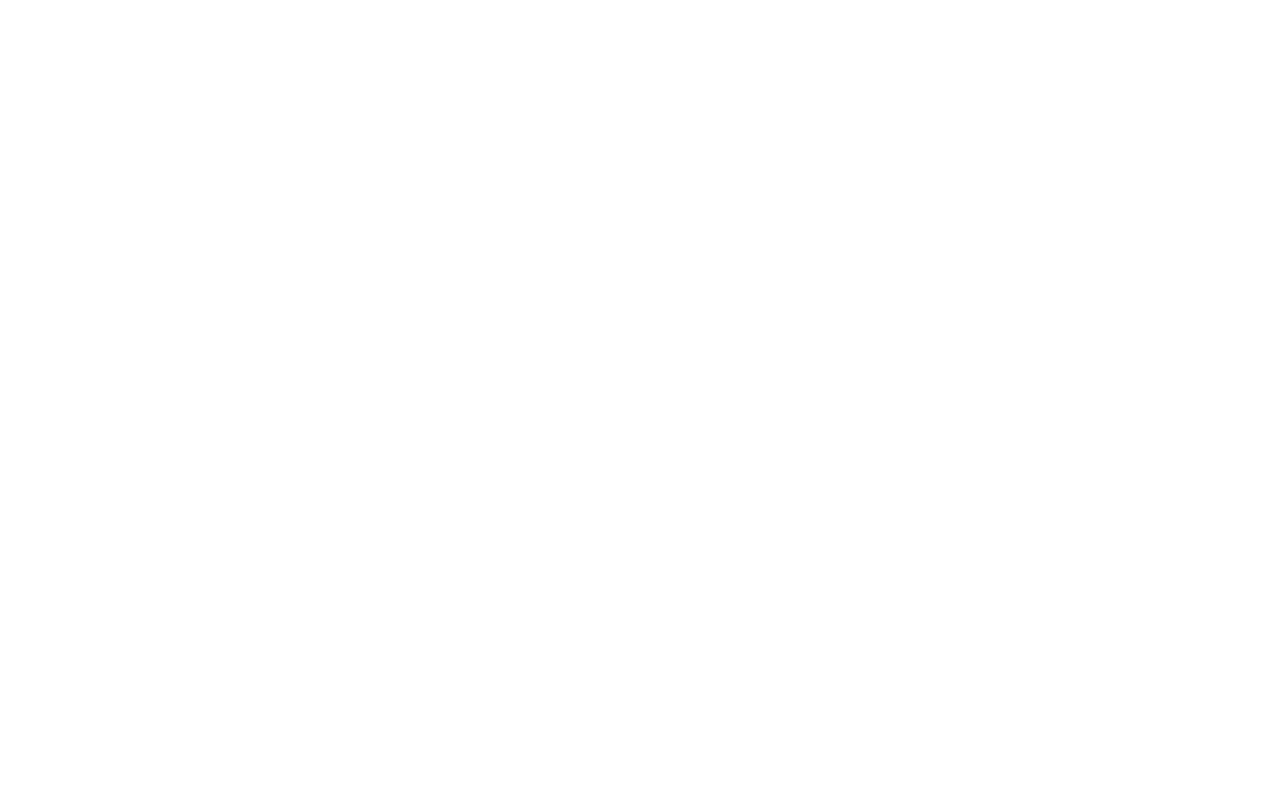
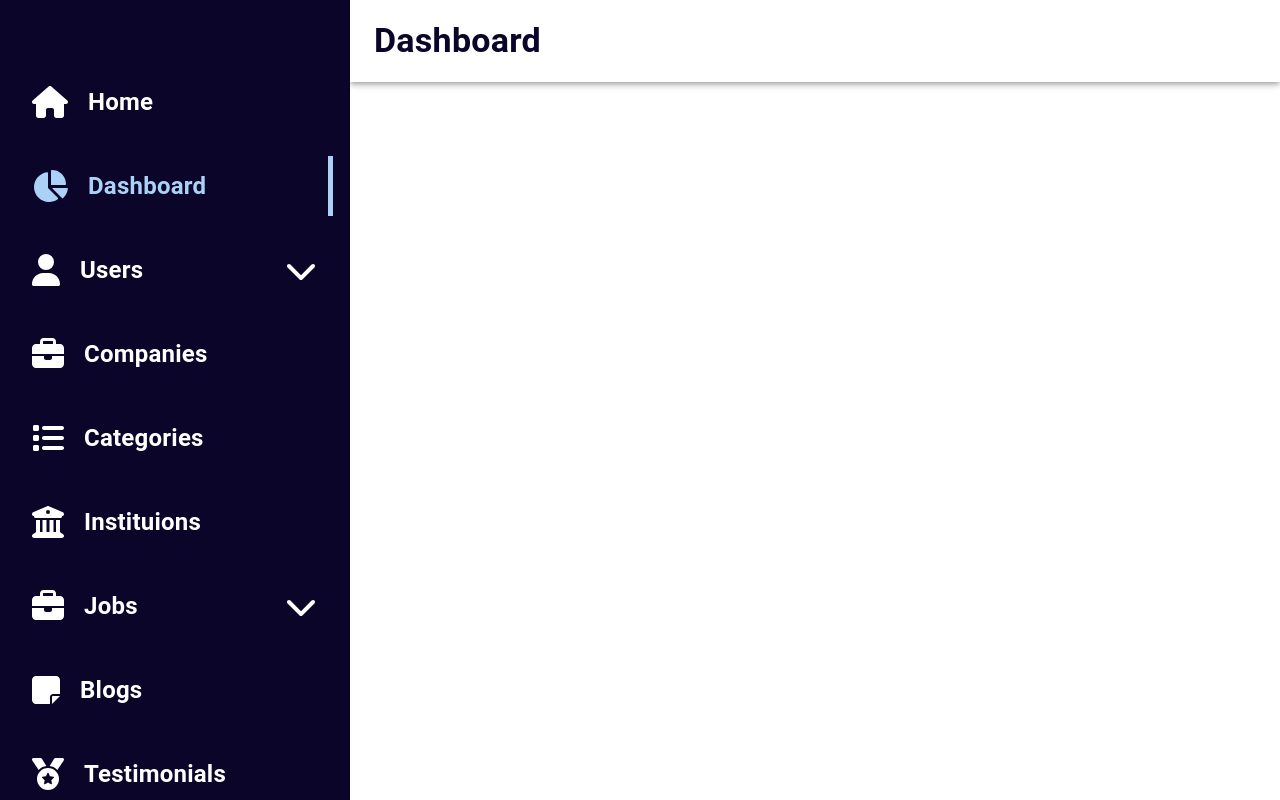
Before and after one commit to Rona1R/LabKurs2_JobApp, a React (Create React App) app in the folder frontend/: page /dashboard in a window 1280 px wide. Before the commit this address had no page. Built offline with nearby package versions, Linux system fonts and the light colour scheme.

Commit message:
dashboard layout
added sidebar (items that appear in sidebar not yet distinguished by role)

```diff
--- /dev/null
+++ b/frontend/src/components/dashboard/CollapsableMenu.jsx
@@ -0,0 +1,84 @@
+import React, { useState } from "react";
+import {
+  List,
+  ListItemButton,
+  ListItemText,
+  Collapse,
+  ListItem,
+} from "@mui/material";
+import { ThemeProvider, createTheme } from "@mui/material/styles";
+import { FontAwesomeIcon } from "@fortawesome/react-fontawesome";
+import { faChevronUp, faChevronDown } from "@fortawesome/free-solid-svg-icons";
+import { Link } from "react-router";
+import "./styles/dashboardSidebar.css";
+
+const theme = createTheme({
+  components: {
+    MuiListItemText: {
+      styleOverrides: {
+        primary: {
+          fontWeight: "bold",
+          fontSize: "1.5rem",
+        },
+      },
+    },
+  },
+});
+
+function CollapsableMenu(props) {
+  const [open, setOpen] = useState(false);
+
+  const handleClick = () => {
+    setOpen(!open);
+  };
+
+  return (
+    <ThemeProvider theme={theme}>
+      <List sx={{ bgcolor: "inherit",mb:1} } component="nav" disablePadding>
+        <ListItem /*sx={{pl:4}} */>
+          <ListItemButton onClick={handleClick}>
+          <FontAwesomeIcon
+            icon={props.fontAwesomeIcon}
+            style={{ fontSize: "2rem" ,paddingRight: "20px" }}
+          />
+            <ListItemText primary={props.name} />
+            {open ? (
+              <FontAwesomeIcon
+                icon={faChevronUp}
+                style={{ fontSize: "2rem" }}
+              />
+            ) : (
+              <FontAwesomeIcon
+                icon={faChevronDown}
+                style={{ fontSize: "2rem" }}
+              />
+            )}
+          </ListItemButton>
+        </ListItem>
+        <Collapse in={open} timeout="auto" unmountOnExit>
+          <List component="div" disablePadding>
+            {props.children.map((child, index) => (
+              <ListItem key={index}>
+                <Link
+                  to={child.path}
+                  style={{ color: "white", width: "100%" }}
+                  className={`dashboard-sidebar-link ${props.currentLocation === child.path ? 'active' : ''}`}
+                >
+                  <ListItemButton sx={{ pl:4 }}>
+                    <FontAwesomeIcon
+                      icon={child.fontAwesomeIcon}
+                      style={{ fontSize: "2rem",paddingRight:"20px" }}
+                    />
+                    <ListItemText primary={child.name} />
+                  </ListItemButton>
+                </Link>
+              </ListItem>
+            ))}
+          </List>
+        </Collapse>
+      </List>
+    </ThemeProvider>
+  );
+}
+
+export default CollapsableMenu;
--- /dev/null
+++ b/frontend/src/components/dashboard/styles/dashboardSidebar.css
@@ -0,0 +1,9 @@
+.dashboard-sidebar-link:hover{
+    color: hsl(210, 100%, 80%) !important
+}
+
+
+.dashboard-sidebar-link.active{
+    color: hsl(210, 81%, 82%) !important;
+    border-right: 5px solid hsl(210, 81%, 82%);
+}
--- /dev/null
+++ b/frontend/src/pages/Dashboard/Dashboard.jsx
@@ -0,0 +1,273 @@
+import React, { useState } from "react";
+import {
+  Box,
+  AppBar,
+  Toolbar,
+  Typography,
+  Drawer,
+  List,
+  ListItem,
+  ListItemText,
+  IconButton,
+  ListItemButton,
+  Button,
+} from "@mui/material";
+import { createTheme, ThemeProvider } from "@mui/material/styles";
+import MenuIcon from "@mui/icons-material/Menu";
+import { Outlet } from "react-router-dom";
+import { Link } from "react-router-dom";
+import CollapsableMenu from "components/dashboard/CollapsableMenu";
+import { faBriefcase, faChartPie, faCircleCheck, faClipboard, faComputer,faFolderOpen, faHouse, faList, faMedal, faNoteSticky, faTable, faUniversity, faUser, faUserTie, faX } from "@fortawesome/free-solid-svg-icons";
+import { FontAwesomeIcon } from "@fortawesome/react-fontawesome";
+import "../../components/dashboard/styles/dashboardSidebar.css";
+import { useLocation } from "react-router-dom";
+
+const theme = createTheme({
+  components: {
+    MuiListItemText: {
+      styleOverrides: {
+        primary: {
+          fontWeight: "bold",
+          fontSize: "1.5rem",
+        },
+      },
+    },
+  },
+});
+const drawerWidth = 350;
+
+const navLinks = [
+  {
+    name: "Home",
+    path: "/",
+    fontAwesomeIcon: faHouse,
+  },
+  {
+    name:"Dashboard",
+    path:"/dashboard",
+    fontAwesomeIcon:faChartPie
+  },
+  {
+    name:"Users",
+    fontAwesomeIcon: faUser,
+    children: [
+      {
+        fontAwesomeIcon: faTable,
+        name:"All Users",
+        path:"/dashboard/users"
+
+      },{
+        fontAwesomeIcon: faUserTie,
+        name:"Employers",
+        path:"/dashboard/employers"
+      },{
+        fontAwesomeIcon: faCircleCheck,
+        name:"Roles",
+        path:"/"
+      }
+    ]
+  },
+  {
+    name: "Companies",
+    path: "/dashboard/companies",
+    fontAwesomeIcon: faBriefcase,
+  },
+  {
+    name: "Categories",
+    path: "/dashboard/categories",
+    fontAwesomeIcon: faList,
+  },
+  {
+    name : "Instituions",
+    path:"/",
+    fontAwesomeIcon : faUniversity
+  },
+  {
+    name : "Jobs",
+    fontAwesomeIcon: faBriefcase,
+    children : [
+      {
+        fontAwesomeIcon : faFolderOpen,
+        name : "Postings",
+        path:"/dashboard/jobPostings"
+      },{
+        fontAwesomeIcon : faClipboard,
+        name : "Applications",
+        path:"/"
+      },{
+        fontAwesomeIcon : faComputer,
+        name : "Interviews",
+        path:"/"
+      }
+    ]
+  },
+  {
+    name : "Blogs",
+    fontAwesomeIcon: faNoteSticky,
+    path:"/"
+  },{
+    name: "Testimonials",
+    fontAwesomeIcon:faMedal,
+    path:"/"
+  }
+];
+
+function Dashboard() {
+  const [mobileOpen, setMobileOpen] = useState(false);
+  const location = useLocation();
+  // console.log(location);
+
+  const handleDrawerToggle = () => {
+    setMobileOpen(!mobileOpen);
+  };
+
+  const drawer = (
+    <Box sx={{ overflow: "auto" }}>
+      <List sx={{ mt: 7 }}>
+        {navLinks.map((item, index) =>
+          item.children ? (
+            <CollapsableMenu
+              key={index}
+              name={item.name}
+              fontAwesomeIcon={item.fontAwesomeIcon}
+              children={item.children}
+              currentLocation = {location.pathname}
+            />
+          ) : (
+            <ListItem key={index} sx={{ mb: 1 }}>
+              <Link
+                to={item.path}
+                style={{ color: "white", width: "100%" }}
+                className={`dashboard-sidebar-link ${location.pathname === item.path ? 'active' : ''}`}
+              >
+                <ListItemButton>
+                  <FontAwesomeIcon
+                    icon={item.fontAwesomeIcon}
+                    fontSize={"2rem"}
+                    style={{ paddingRight: "20px" }}
+                  />
+                  <ListItemText primary={item.name} />
+                </ListItemButton>
+              </Link>
+            </ListItem>
+          )
+        )}
+      </List>
+    </Box>
+  );
+
+  return (
+    <ThemeProvider theme={theme}>
+      <Box sx={{ display: "flex"}}>
+        {/* AppBar                            , ml: { md: `${drawerWidth}px`                                     // ml - margin-left ...*/}
+        <AppBar
+          position="fixed"
+          sx={{
+            width: { md: `calc(100% - ${drawerWidth}px)` },
+            backgroundColor: "#fff",
+            ml: { md: `${drawerWidth}px` },
+          }}
+        >
+          <Toolbar sx={{ padding: "20px" }}>
+            <IconButton
+              color="inherit"
+              aria-label="open drawer"
+              edge="start"
+              onClick={handleDrawerToggle}
+              sx={{ mr: 2, display: { md: "none" } }}
+            >
+              <MenuIcon
+                sx={{
+                  fontSize: "40px",
+                  color: "#010529",
+                  stroke: "#010529",
+                  strokeWidth: 1,
+                }}
+              />
+            </IconButton>
+            <Typography
+              variant="h4"
+              noWrap
+              component="div"
+              sx={{ color: "#0A0529", fontWeight: "bold" }}
+            >
+              Dashboard
+            </Typography>
+          </Toolbar>
+        </AppBar>
+
+        {/* Sidebar - Persistent on Larger Screens */}
+        <Drawer
+          variant="permanent"
+          sx={{
+            display: { xs: "none", md: "block" },
+            [`& .MuiDrawer-paper`]: {
+              width: drawerWidth,
+              boxSizing: "border-box",
+              backgroundColor: "#0A0529",
+              color: "white",
+            },
+          }}
+          open
+        >
+          {drawer}
+        </Drawer>
+
+        {/* offcanvas sidebar for smaller screens ! */}
+        <Drawer
+          variant="temporary"
+          open={mobileOpen}
+          onClose={handleDrawerToggle}
+          ModalProps={{
+            keepMounted: true,
+          }}
+          sx={{
+            display: { xs: "block", md: "none" },
+            [`& .MuiDrawer-paper`]: {
+              width: drawerWidth,
+              boxSizing: "border-box",
+              backgroundColor: "#0A0529",
+              color: "white",
+              position: "relative",
+            },
+          }}
+        >
+          <Button
+            style={{
+              boxShadow: "none",
+              position: "absolute",
+              top: "20px",
+              right: "10px",
+              padding:"0px",
+
+            }}
+            onClick={() => setMobileOpen(false)}
+          >
+            <FontAwesomeIcon
+              icon={faX}
+              style={{ color: "white", fontSize: "1.8em" }}
+            />
+          </Button>
+          {drawer}
+        </Drawer>
+        <Box
+          component="main"
+          sx={{
+            flexGrow: 1,
+            bgcolor: "background.default",
+            // zIndex: 1,
+            // marginTop:13,
+            width: { md: `calc(100% - ${drawerWidth}px)` },
+            ml: { md: `${drawerWidth}px` },
+            mt: "100px",
+            overflowX:"hidden"
+          }}
+        >
+          {/* <Toolbar sx={{padding:"50px"}}/> */}
+          <Outlet />
+        </Box>
+      </Box>
+    </ThemeProvider>
+  );
+}
+export default Dashboard;
--- a/frontend/src/routes.js
+++ b/frontend/src/routes.js
@@ -1,5 +1,6 @@
 import UserLayout from "pages/User/UserLayout";
 import Index from "pages/Home";
+import Dashboard from "pages/Dashboard/Dashboard";
 
 const routes = [
   {
@@ -9,6 +10,14 @@
       { path: "/", element: Index },
     ],
   },
+  {
+    path: "/dashboard",
+    layout: Dashboard,
+    protected : true,
+    roles: ["Admin","Employer"],
+    children: [
+    ],
+  },
 ];
 
 export default routes;
```
